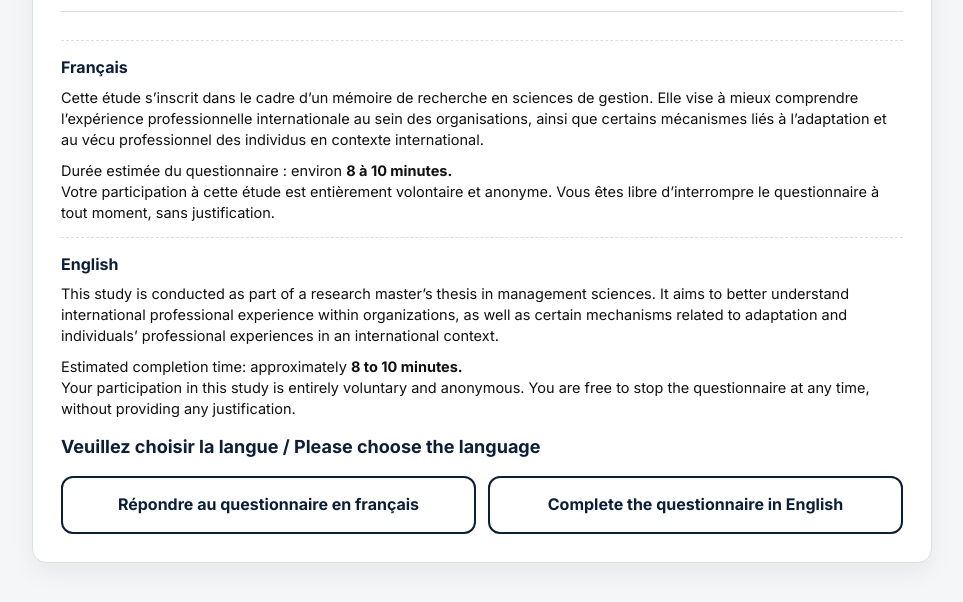
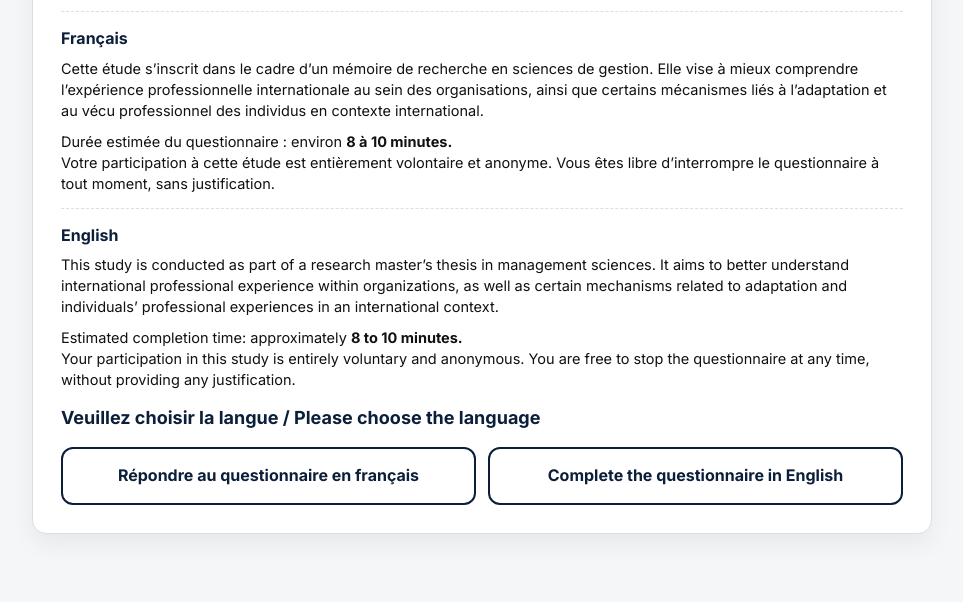
Before and after one commit to Robinsonrgr/memoire-inseec-expatriation-questionnaire, a plain HTML site: page index.html in a window 1280 px wide. Shown: the part 130-732 px from the top of the page, without its empty margins (158-1121 px from the left). Drawn offline with Linux system fonts and the light colour scheme.

Commit message:
Update index.html

```diff
--- a/index.html
+++ b/index.html
@@ -73,9 +73,9 @@
     }
 
     .block{
-      margin-top:14px;
-      padding-top:14px;
-      border-top:1px solid var(--border);
+      margin-top:0;
+      padding-top:0;
+      border-top:none;
     }
 
     p{
```
